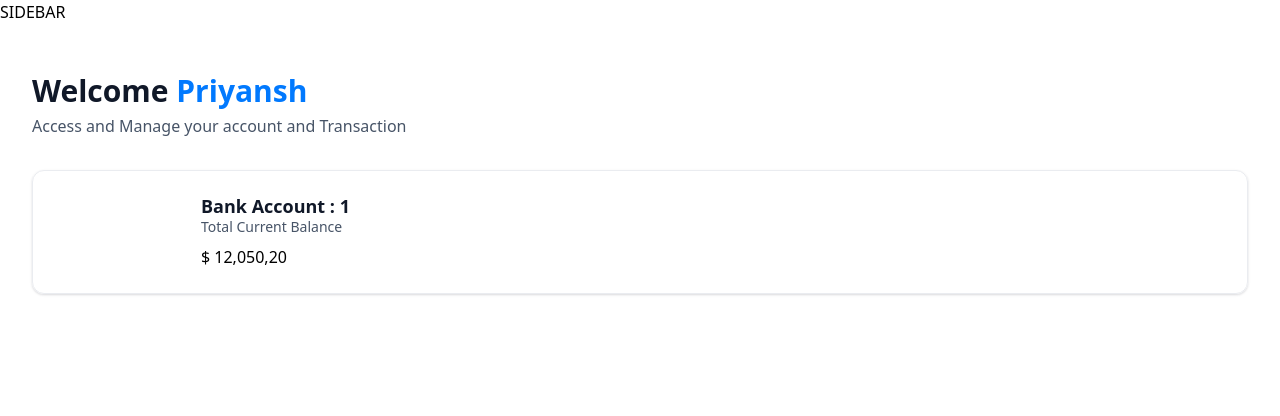
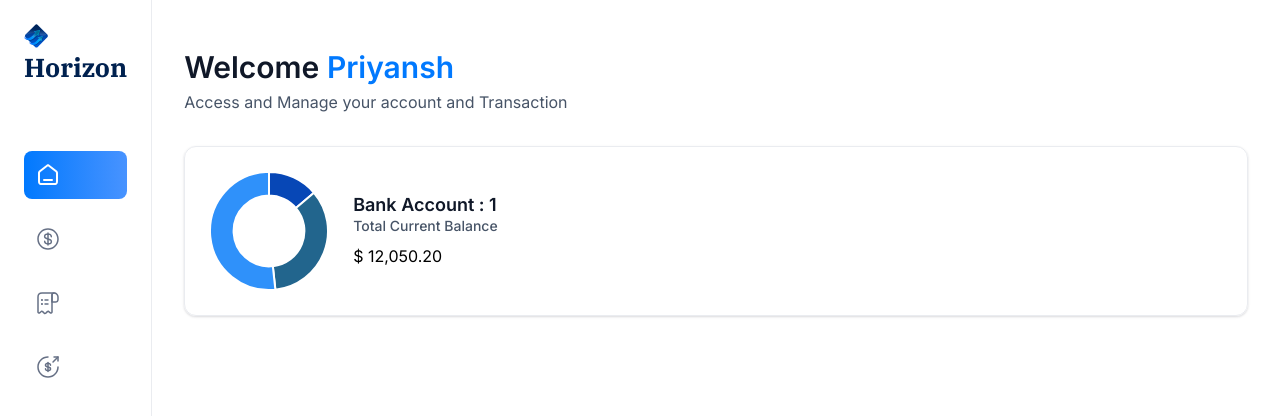
Before and after one commit to Priyanshx10/AstroMoney, a Next.js app: page / in a window 1280 px wide. Shown: the top 416 px of the page. Built offline with nearby package versions, Linux system fonts and the light colour scheme.

Commit message:
Sidebar is in progress

```diff
--- a/app/(root)/layout.tsx
+++ b/app/(root)/layout.tsx
@@ -1,11 +1,15 @@
+import Sidebar  from "@/components/ui/SideBar";
+
 export default function RootLayout({
     children,
   }: Readonly<{
     children: React.ReactNode;
   }>) {
+    const LoggedIn = {firstName : 'Priyansh', lastName: 'Y'}
+
     return (
-      <main>
-        SIDEBAR
+      <main className="flex h-screen w-full font-inter">
+        <Sidebar user= {LoggedIn}/>
           {children}
       </main>
     );
--- a/app/(root)/page.tsx
+++ b/app/(root)/page.tsx
@@ -1,4 +1,4 @@
-import TotalBalanceBox from '@/components/TotalBalanceBox';
+import TotalBalanceBox from '@/components/ui/TotalBalanceBox';
 import HeaderBox from '@/components/ui/HeaderBox';
 import React from 'react'
 
--- a/components/ui/AnimatedCounter.tsx
+++ b/components/ui/AnimatedCounter.tsx
@@ -9,7 +9,7 @@ const AnimatedCounter = ({amount } : { amount: number}) => {
         <CountUp
             duration={2.65}
             end={amount}
-            decimal=','
+            decimal='.'
             decimals={2}
             prefix='$ '/>
     </div>
--- /dev/null
+++ b/components/ui/DoughnutChart.tsx
@@ -0,0 +1,33 @@
+'use client'
+
+import { Chart as ChartJS, ArcElement, Tooltip, Legend } from "chart.js";
+import { Doughnut } from "react-chartjs-2";
+
+ChartJS.register(ArcElement, Tooltip, Legend);
+
+export const DoughnutChart = ({ accounts }: DoughnutChartProps) => {
+    const data = {
+      datasets: [
+        {
+          label: 'Banks',
+          data: [1000, 2500, 3750],
+          backgroundColor: ['#0747b6', '#22658d', '#2f91fa'],
+        },
+      ],
+      labels: ['Bank 1', 'Bank 2', 'Bank 3'],
+    };
+    return <Doughnut
+                data={data}
+                options={
+                    {
+                        responsive: true,
+                        cutout: '60%',
+                        plugins: {
+                            legend:{
+                                display: false
+                            }
+                        }
+                    }
+                }
+            />;
+  };
--- /dev/null
+++ b/components/ui/SideBar.tsx
@@ -0,0 +1,53 @@
+'use client'
+
+import { sidebarLinks } from '@/constants'
+import { cn } from '@/lib/utils'
+import Image from 'next/image'
+import Link from 'next/link'
+import { usePathname } from 'next/navigation'
+
+const SideBar = ({ user } : SiderbarProps) => {
+  const pathname = usePathname();
+  return (
+    <section className='sidebar'>
+        <nav className='flex flex-col  gap-4'>
+            <Link href='/' className="mb-12 cursor-pointer items-center gap-2">
+                <Image
+                    src='/icons/logo.svg'
+                    width={34}
+                    height={34}
+                    alt='AstroMoney Logo'
+                    className='size-[24px] max-xl:size-14'
+                />
+                 <h1 className='sidebar-logo'>Horizon</h1>
+            </Link>
+
+            {sidebarLinks.map((item) => {
+              const isActive =
+              pathname === item.route || pathname.startsWith(`${item.route}/`)
+              return (
+              <Link href={item.
+              route} key={item.label}
+              className={cn('sidebar-link', {
+                ' bg-bank-gradient': isActive
+              })}
+              >
+                <div className='relative size-6'>
+                  <Image
+                    src={item.imgURL}
+                    alt={item.label}
+                    fill
+                    className={cn({
+                      ' brightness-[3] invert-[0]': isActive
+                    })}
+                    />
+                </div>
+              </Link>
+              )
+            })}
+        </nav>
+    </section>
+  )
+}
+
+export default SideBar
--- a/components/TotalBalanceBox.tsx
+++ b/components/ui/TotalBalanceBox.tsx
@@ -1,11 +1,11 @@
-import { formatAmount } from '@/lib/utils'
-import AnimatedCounter from './ui/AnimatedCounter'
+import AnimatedCounter from './AnimatedCounter'
+import  { DoughnutChart } from './DoughnutChart'
 
 const TotalBalanceBox = ( {accounts = [], totalBanks ,totalCurrentBalance}:TotlaBalanceBoxProps ) => {
   return (
     <section className='total-balance'>
         <div className='total-balance-chart'>
-
+            <DoughnutChart accounts={accounts}/>
         </div>
 
         <div className='felx flex-col gap-6'>
@@ -16,9 +16,9 @@ const TotalBalanceBox = ( {accounts = [], totalBanks ,totalCurrentBalance}:Totla
                 </p>
 
 
-                <p className='total-balance-ammount flex-center gap-2'>
+                <div className='total-balance-ammount flex-center gap-2'>
                     <AnimatedCounter amount={totalCurrentBalance} />
-                </p>
+                </div>
             </div>
 
         </div>
```
